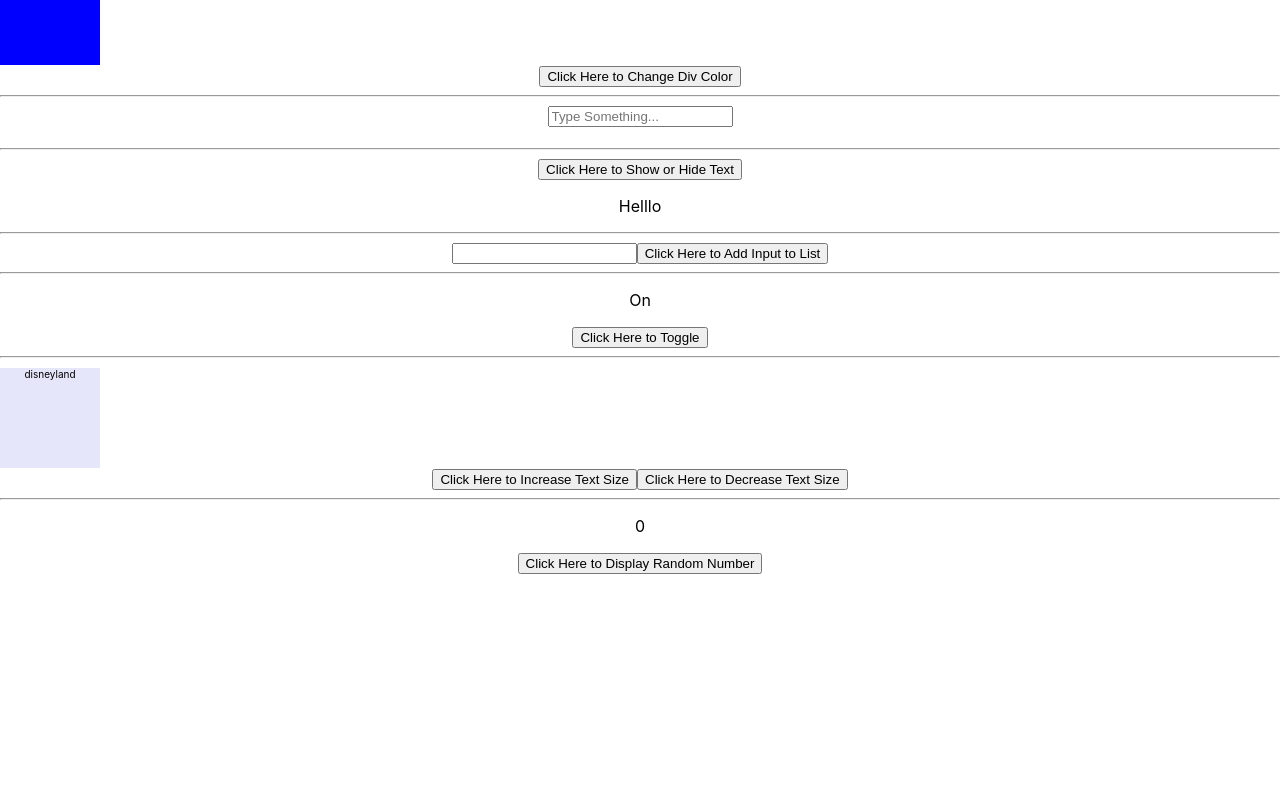
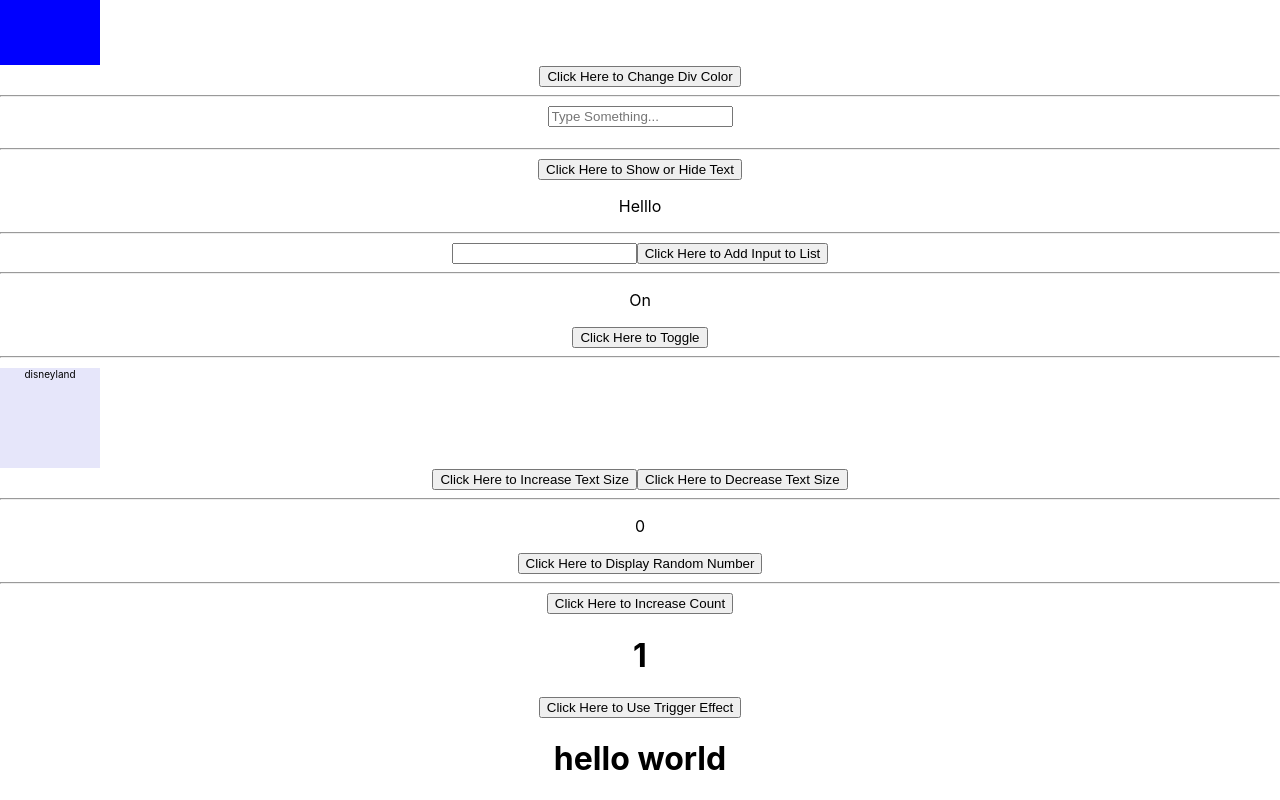
Before and after one commit to leen0512/react-status, a React (Create React App) app: page / in a window 1280 px wide. Shown: the part 525-1325 px from the top of the page. Before the commit the page ends 1099 px from the top, so only its background shows below. Built offline with nearby package versions, Linux system fonts and the light colour scheme.

Commit message:
use effect and trigger use effect

```diff
--- a/src/App.js
+++ b/src/App.js
@@ -9,6 +9,7 @@ import AddInputToList from './components/AddInputToList';
 import Toggle from './components/Toggle';
 import IncreaseOrDecreaseTextSize from './components/IncreaseOrDecreaseTextSize';
 import DisplayRandomNumber from './components/DisplayRandomNumber';
+import UseEffect from './components/UseEffect';
 
 //q1
 function ShowNumber(){
@@ -52,6 +53,8 @@ function ShowLikes(){
 }
 
 function App() {
+  const [count, setCount] = useState(1);
+  const [triggerEffect, settriggereffect] = useState(true);
   return (
     <div className="App">
       <ShowNumber title="Increase Number"></ShowNumber>
@@ -65,6 +68,12 @@ function App() {
       <Toggle/>
       <IncreaseOrDecreaseTextSize/>
       <DisplayRandomNumber/>
+
+      <button onClick={() => setCount(count+1)}>Click Here to Increase Count</button>
+      <h1>{count}</h1>
+      <button onClick={() => settriggereffect(!triggerEffect)}>Click Here to Use Trigger Effect</button>
+
+      <UseEffect triggerEffect={triggerEffect} count={count} />
     </div>
   );
 }
--- a/src/components/DisplayRandomNumber.js
+++ b/src/components/DisplayRandomNumber.js
@@ -3,11 +3,10 @@ import { useState } from "react";
 function DisplayRandomNumber(){
     const [number, setNumber] = useState(0);
 
-
-
     return <div>
         <p>{number}</p>
         <button onClick={() => setNumber(Math.floor(Math.random() * 1000))}>Click Here to Display Random Number</button>
+        <hr></hr>
     </div>
 }
 
--- /dev/null
+++ b/src/components/UseEffect.js
@@ -0,0 +1,15 @@
+import { useEffect } from "react";
+
+function UseEffect(props){
+    useEffect(() => {
+        console.log('rendering')
+    }, []);
+
+    useEffect(() => {
+        console.log('trigger use effect prop was changed')
+    }, [props.triggerEffect]);
+
+    return <div><h1>hello world</h1></div>
+}
+
+export default UseEffect;
```
